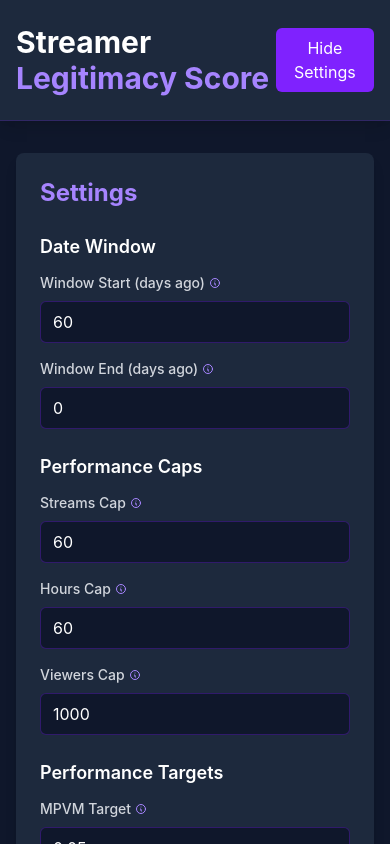
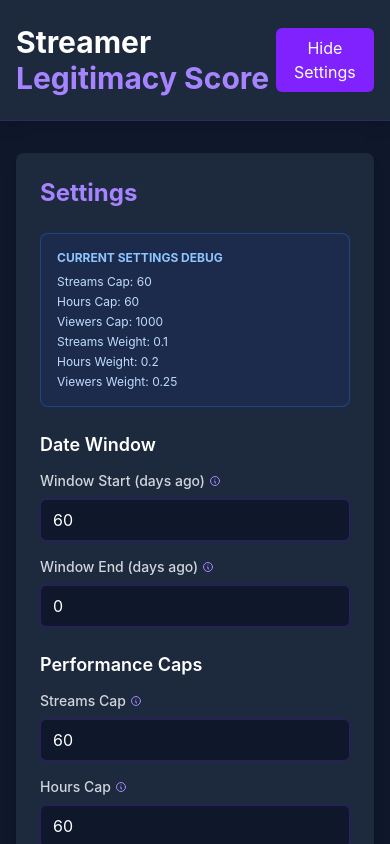
Before and after one commit to bjorkendev/streamer-score, a React (Vite) app: page / in a window 390 px wide. Both pictures are taken after a click on the button "Show Settings". Shown: the top 844 px of the page. Built offline with nearby package versions, Linux system fonts and the light colour scheme.

Commit message:
Add settings debugging and improved migration to fix desktop/mobile discrepancy

```diff
--- a/src/App.tsx
+++ b/src/App.tsx
@@ -50,19 +50,26 @@ function App() {
 
     if (needsSettingsMigration) {
       console.log('Migrating old settings from daysCap/daysWeight to streamsCap/streamsWeight');
+      console.log('Old settings:', settings);
       const migratedSettings = {
-        ...settings,
+        ...defaultSettings, // Start with clean defaults
+        ...settings, // Overlay existing settings
         streamsCap: (settings as any).daysCap || 60,
         streamsWeight: (settings as any).daysWeight || 0.10,
-        // Remove old fields
-        daysCap: undefined,
-        daysWeight: undefined,
       };
+      // Remove old fields
       delete (migratedSettings as any).daysCap;
       delete (migratedSettings as any).daysWeight;
+      console.log('New migrated settings:', migratedSettings);
       setSettings(migratedSettings);
     }
   }, []);
+
+  // Debug current settings on load
+  useEffect(() => {
+    console.log('Current settings loaded:', settings);
+    console.log('Platform:', navigator.userAgent.includes('Mobile') ? 'mobile' : 'desktop');
+  }, [settings]);
 
   // Recalculate when streams or settings change
   useEffect(() => {
@@ -124,10 +131,13 @@ function App() {
   const handleResetSettings = () => {
     if (
       window.confirm(
-        'Are you sure you want to reset all settings to defaults?'
+        'Are you sure you want to reset all settings to defaults? This will clear any custom settings and use the standard values.'
       )
     ) {
       setSettings(defaultSettings);
+      // Also clear from localStorage to ensure clean reset
+      localStorage.removeItem('sls_settings');
+      console.log('Settings reset to defaults:', defaultSettings);
     }
   };
 
--- a/src/components/Settings.tsx
+++ b/src/components/Settings.tsx
@@ -38,6 +38,19 @@ export function Settings({ settings, onSettingsChange }: SettingsProps) {
   return (
     <div className="bg-slate-800 rounded-lg p-6 shadow-lg">
       <h2 className="text-2xl font-bold mb-6 text-violet-400">Settings</h2>
+
+      {/* Debug Settings Display */}
+      <div className="bg-blue-900/20 border border-blue-500/30 rounded-lg p-4 mb-6 text-xs">
+        <div className="text-blue-300 font-bold mb-2">CURRENT SETTINGS DEBUG</div>
+        <div className="text-blue-200 space-y-1">
+          <div>Streams Cap: {settings.streamsCap}</div>
+          <div>Hours Cap: {settings.hoursCap}</div>
+          <div>Viewers Cap: {settings.viewersCap}</div>
+          <div>Streams Weight: {settings.streamsWeight}</div>
+          <div>Hours Weight: {settings.hoursWeight}</div>
+          <div>Viewers Weight: {settings.viewersWeight}</div>
+        </div>
+      </div>
 
       <div className="space-y-6">
         {/* Date Window */}
```
